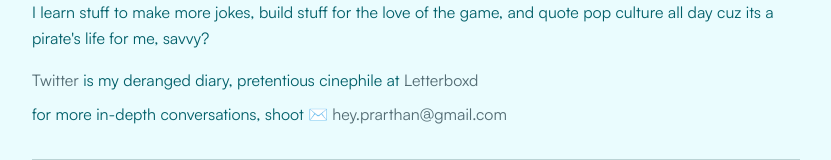
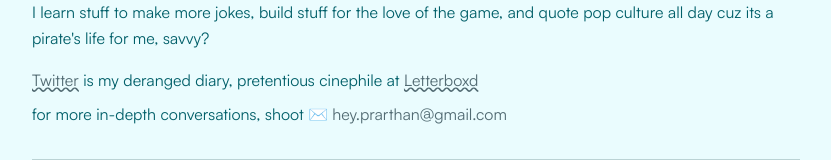
Before and after one commit to prarthanagarwal/prarthanagarwal.github.io, a Next.js app: page / in a window 1280 px wide. Shown: the part 561-721 px from the top of the page, without its empty margins (224-1055 px from the left). Built offline with nearby package versions, Linux system fonts and the light colour scheme.

Commit message:
decoration

```diff
--- a/src/app/page.tsx
+++ b/src/app/page.tsx
@@ -60,7 +60,7 @@ export default function Home() {
               href="https://x.com/prarthandon/"
               target="_blank"
               rel="noopener noreferrer"
-              className="text-primary no-underline underline-offset-4 transition-all duration-200 ease-in-out hover:underline hover:text-title"
+              className="text-primary underline decoration-wavy underline-offset-3 transition-all duration-200 ease-in-out hover:text-title"
             >
               Twitter
             </a>{" "}
@@ -71,7 +71,7 @@ export default function Home() {
               href="https://letterboxd.com/prarthanagarwal/"
               target="_blank"
               rel="noopener noreferrer"
-              className="text-primary no-underline underline-offset-4 transition-all duration-200 ease-in-out hover:underline hover:text-title"
+              className="text-primary underline decoration-wavy underline-offset-3 transition-all duration-200 ease-in-out hover:text-title"
             >
               Letterboxd
             </a>
```
